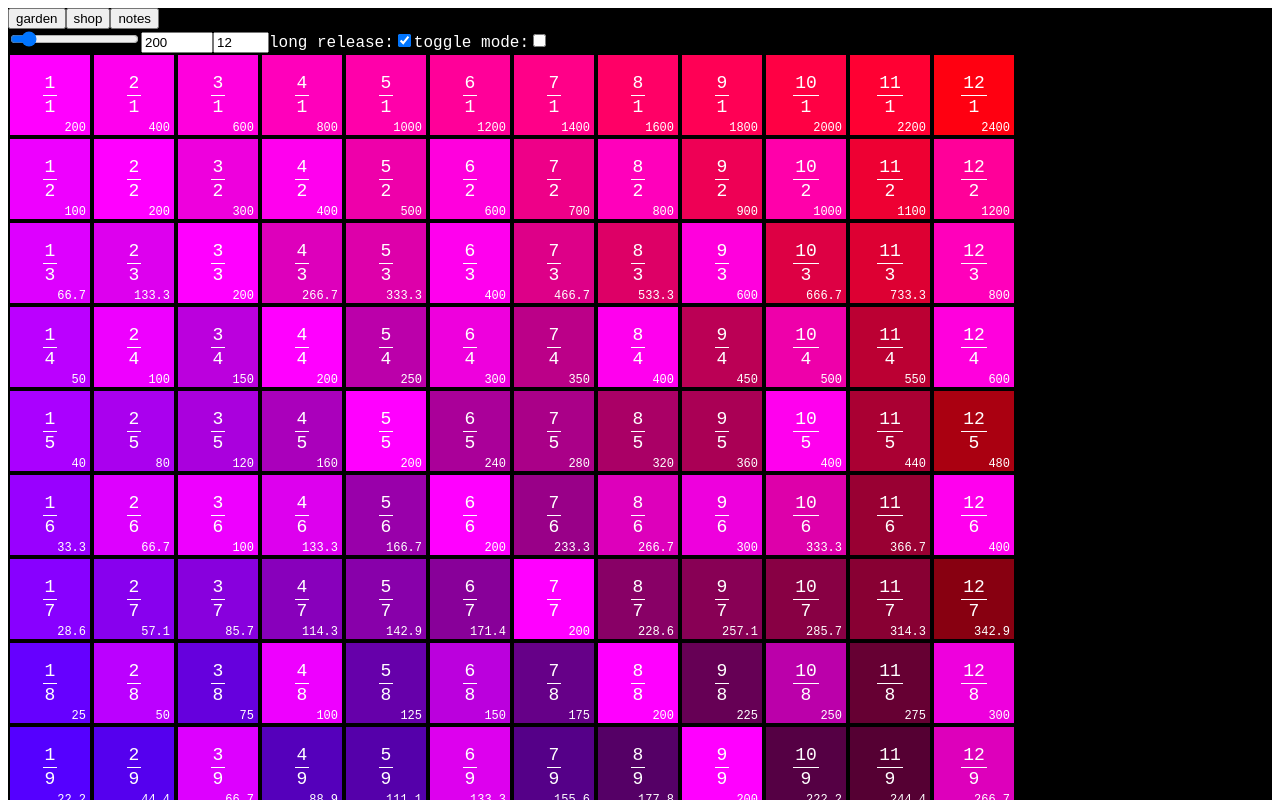
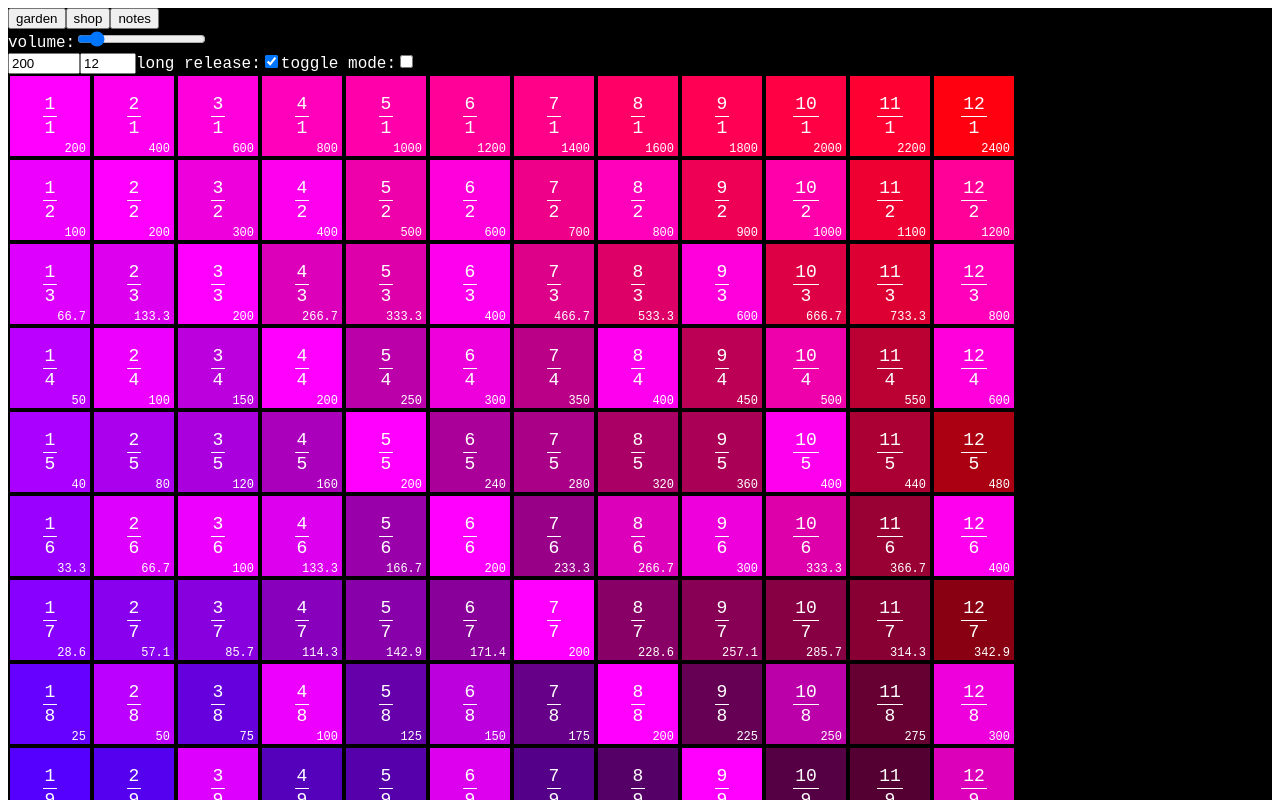
Before and after one commit to nomisaur/garden, a React app: page / in a window 1280 px wide. Both pictures are taken after a click on the button "notes". Shown: the top 800 px of the page. Built offline with nearby package versions, Linux system fonts and the light colour scheme; the HTML template or start-up script is replaced by a standard one.

Commit message:
master volume

```diff
--- a/src/components/main.js
+++ b/src/components/main.js
@@ -3,13 +3,13 @@ import { useAppContext } from '../hooks';
 
 import { StyledButton, InlineDiv } from './styled';
 import { Garden } from './garden';
-import { Notes } from './notes';
+import { Music } from './music';
 import { Inventory } from './inventory';
 
 const screens = {
    garden: <Garden />,
    shop: <div>hi im shop</div>,
-   notes: <Notes />,
+   notes: <Music />,
 };
 
 export const Main = () => {
--- /dev/null
+++ b/src/components/music/index.js
@@ -0,0 +1 @@
+export * from './music';
--- /dev/null
+++ b/src/components/music/music.js
@@ -0,0 +1,37 @@
+import React, { useState, useRef } from 'react';
+import { useCountEffect, MusicContext } from '../../hooks';
+
+import { Notes } from './../notes';
+
+export const Music = () => {
+   const audioCtx = useRef(new AudioContext()).current;
+   const masterGain = useRef(audioCtx.createGain()).current;
+   const [volume, setVolume] = useState(0.1);
+
+   useCountEffect(
+      (count) => {
+         !count && masterGain.connect(audioCtx.destination);
+         masterGain.gain.linearRampToValueAtTime(
+            volume,
+            audioCtx.currentTime + 0.2,
+         );
+      },
+      [volume],
+   );
+   return (
+      <MusicContext.Provider value={{ audioCtx, masterGain }}>
+         <div>
+            volume:
+            <input
+               type='range'
+               min='0'
+               max='1'
+               step='0.05'
+               value={volume}
+               onChange={(e) => setVolume(parseFloat(e.target.value))}
+            />
+         </div>
+         <Notes />
+      </MusicContext.Provider>
+   );
+};
--- a/src/components/notes/notes.js
+++ b/src/components/notes/notes.js
@@ -4,9 +4,9 @@ import styled from 'styled-components';
 import { Fraction } from '../styled/fractions';
 
 import { list, displayNumber, reduceFraction } from '../../utils';
-import { useCountEffect } from '../../hooks';
+import { useCountEffect, useMusicContext } from '../../hooks';
 
-import { PlayNote } from './playNote';
+import { PlayNote } from '../playNote';
 
 const Row = styled.div`
    display: flex;
@@ -97,25 +97,12 @@ const NoteRow = ({ row, props }) => (
 );
 
 export const Notes = () => {
-   const audioCtx = useRef(new AudioContext()).current;
-   const masterGain = useRef(audioCtx.createGain()).current;
+   const { audioCtx, masterGain } = useMusicContext();
 
    const [root, setRoot] = useState(200);
    const [gridSize, setGridSize] = useState(12);
    const [toggleMode, setToggleMode] = useState(false);
    const [longRelease, setLongRelease] = useState(true);
-   const [volume, setVolume] = useState(0.1);
-
-   useCountEffect(
-      (count) => {
-         !count && masterGain.connect(audioCtx.destination);
-         masterGain.gain.linearRampToValueAtTime(
-            volume,
-            audioCtx.currentTime + 0.2,
-         );
-      },
-      [volume],
-   );
 
    const realGridSize = Math.min(gridSize || 1, 32);
    const ratios = list(realGridSize, (a) =>
@@ -124,17 +111,6 @@ export const Notes = () => {
    return (
       <div>
          <div>
-            <input
-               type='range'
-               min='0'
-               max='1'
-               step='0.05'
-               value={volume}
-               onChange={(e) => {
-                  const num = parseFloat(e.target.value);
-                  setVolume(Number.isNaN(num) ? '' : num);
-               }}
-            />
             <input
                type='number'
                value={root}
--- a/src/components/notes/playNote/index.js
+++ b/src/components/playNote/index.js
@@ -1,10 +1,8 @@
 import { useRef } from 'react';
-import { useDidMountEffect } from './../../../hooks';
+import { useDidMountEffect, useMusicContext } from '../../hooks';
 
 export const PlayNote = ({
-   playing = false,
-   audioCtx,
-   masterGain,
+   playing,
    frequency,
    envelope: {
       attack = 0.01,
@@ -14,6 +12,7 @@ export const PlayNote = ({
       peak = 1,
    } = {},
 }) => {
+   const { audioCtx, masterGain } = useMusicContext();
    const oscRef = useRef(false);
    const gainRef = useRef(false);
    const startDateRef = useRef(Date.now());
--- a/src/hooks.js
+++ b/src/hooks.js
@@ -12,8 +12,10 @@ import { clone, log } from './utils';
 import { getState } from './state';
 
 export const AppContext = createContext();
+export const useAppContext = () => useContext(AppContext);
 
-export const useAppContext = () => useContext(AppContext);
+export const MusicContext = createContext();
+export const useMusicContext = () => useContext(MusicContext);
 
 export const usePlanterContext = (planterIndex) => {
    const { state, handleState } = useAppContext();
```
